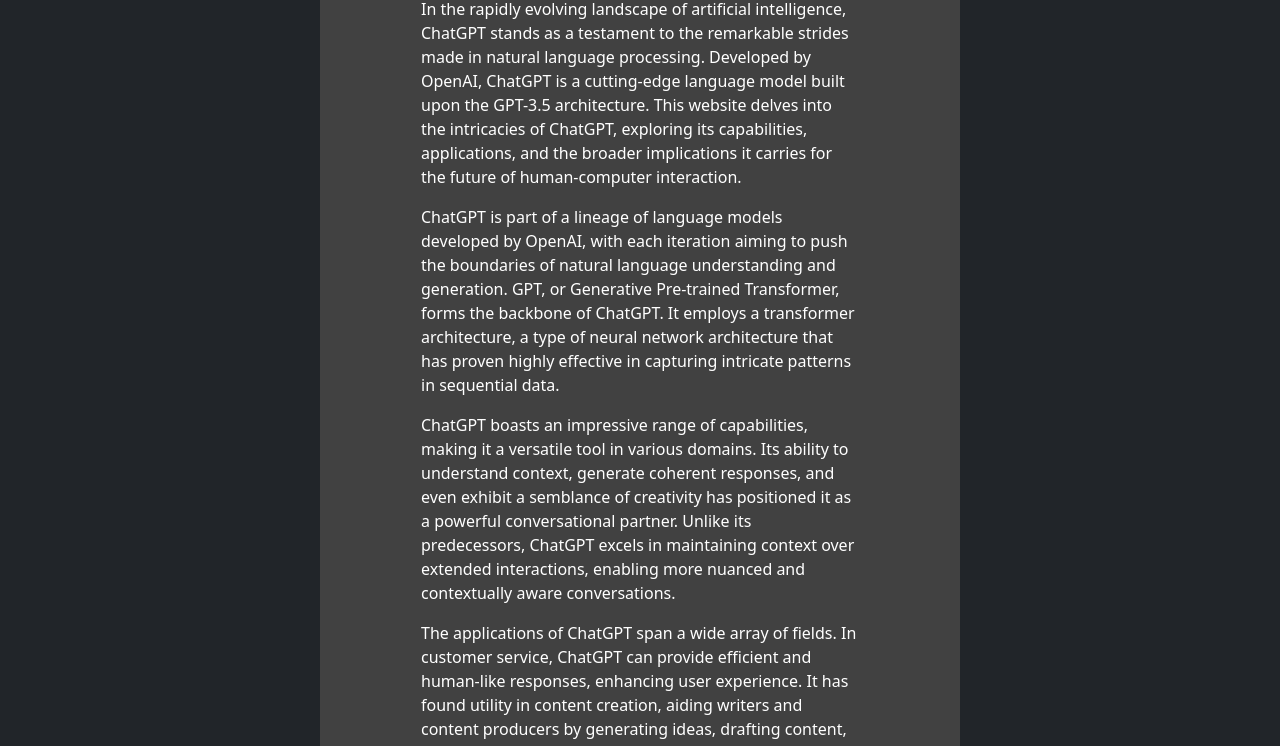
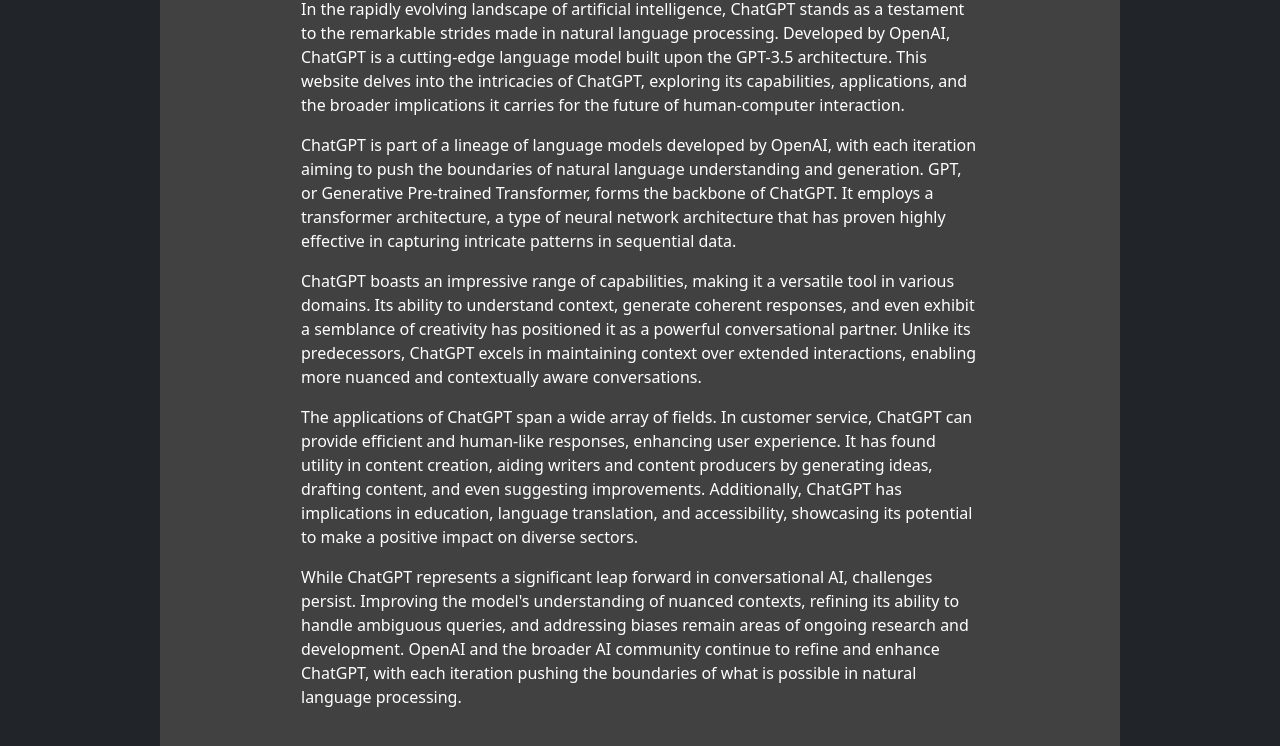
Before and after one commit to zaphillips/Digital-Literacy-Website, a plain HTML site: page index.html in a window 1280 px wide. Shown: the part 181-927 px from the top of the page. Drawn offline with nearby package versions, Linux system fonts and the light colour scheme.

Commit message:
Fixed Width

```diff
--- a/index.html
+++ b/index.html
@@ -52,7 +52,7 @@
     </div>
   </nav>
   <body style="color: #333333">
-    <div class="container-fluid w-50 rounded" style="background-color: #414141">
+    <div class="container w-75 rounded" style="background-color: #414141">
       <div class="container text-center">
         <p></p>
         <h1 style="color: #0077cc">Overview</h1>
```
Also changed, not shown: howitworks.html (+1 -1 lines), limitations.html (+1 -1 lines).
